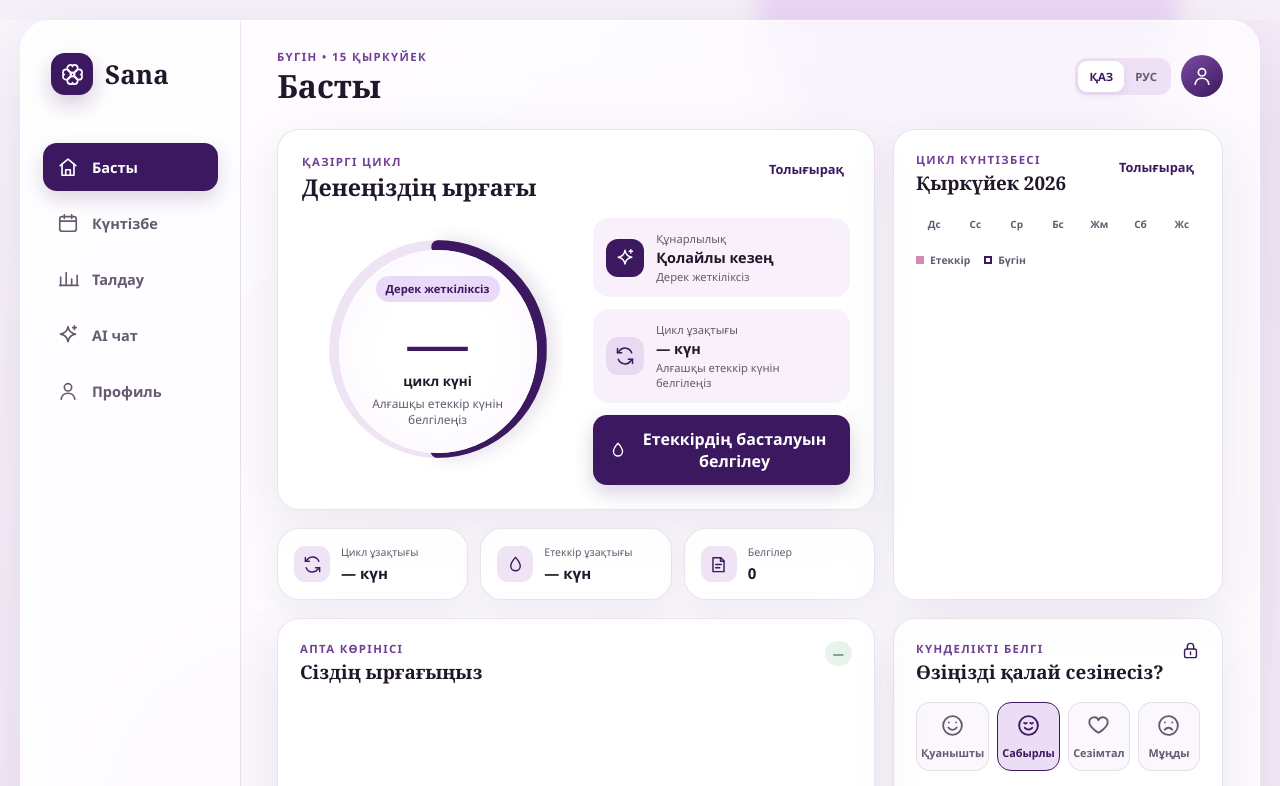
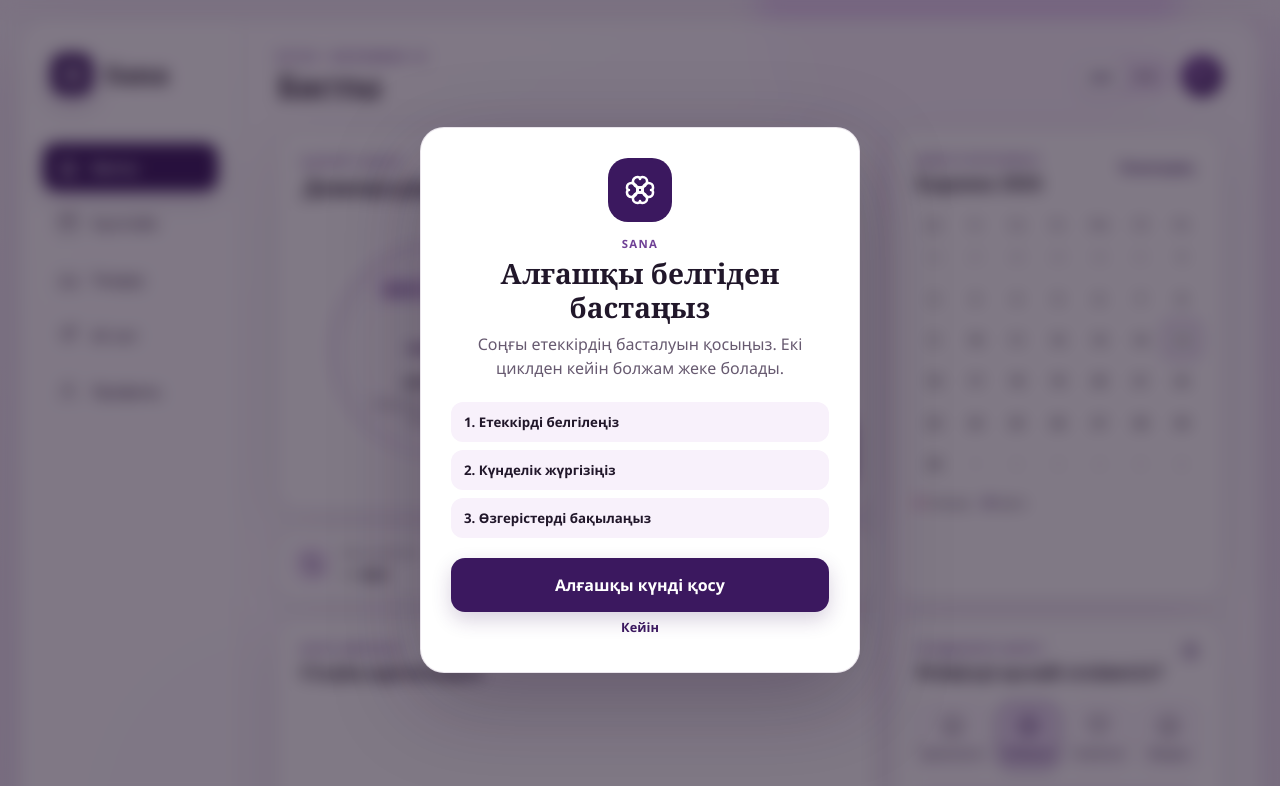
Before and after one commit to DiaaaP/health-tracker, a plain HTML site: page frontend/index.html in a window 1280 px wide. Shown: the top 786 px of the page. Drawn offline with Linux system fonts and the light colour scheme; no server answers.

Commit message:
Update index.html

```diff
--- a/frontend/index.html
+++ b/frontend/index.html
@@ -315,8 +315,7 @@
       <form id="cycleSettingsForm"><label for="preferredCycleLength" data-i18n="cycleLength">Длина цикла</label><input id="preferredCycleLength" type="number" min="21" max="45" required /><label for="preferredPeriodLength" data-i18n="periodLength">Длительность менструации</label><input id="preferredPeriodLength" type="number" min="1" max="10" required /><label for="reminderDays" data-i18n="reminderDays">Напомнить заранее, дней</label><input id="reminderDays" type="number" min="0" max="7" required /><p class="form-message" id="cycleSettingsMessage" role="status" aria-live="polite"></p><button class="primary-button full large" type="submit" data-i18n="saveSettings">Сохранить настройки</button></form>
     </section>
   </div>
-
-   <div class="modal-backdrop" id="pregnancyModal" hidden>
+     <div class="modal-backdrop" id="pregnancyModal" hidden>
     <section class="auth-modal pregnancy-modal" id="pregnancyView" role="dialog" aria-modal="true" aria-labelledby="pregnancyTitle">
       <button class="modal-close" id="closePregnancy" type="button" aria-label="Закрыть">×</button>
       <div class="pregnancy-page">
@@ -338,7 +337,6 @@
           <div class="preg-progress-bottom"><span data-i18n="estimatedDueDate">Предполагаемая дата родов</span><strong id="pregnancyDueDate">—</strong></div>
         </div>
 
-        <!-- НОВОЕ 1: размер малыша -->
         <div class="preg-card pregnancy-baby-card" id="pregnancyBaby" hidden>
           <div class="preg-baby-title">
             <div>
@@ -358,7 +356,6 @@
           </div>
         </div>
 
-        <!-- НОВОЕ 2: что происходит на этой неделе -->
         <div class="preg-card pregnancy-week-info" id="pregnancyWeekInfo" hidden>
           <span class="preg-baby-label" data-i18n="weekInfoLabel">ПО НЕДЕЛЯМ</span>
           <h3 id="weekInfoTitle">—</h3>
@@ -367,3 +364,12 @@
       </div>
     </section>
   </div>
+
+  <div class="modal-backdrop" id="onboardingModal" hidden>
+    <section class="auth-modal onboarding-modal" role="dialog" aria-modal="true" aria-labelledby="onboardingTitle"><span class="onboarding-icon"><svg class="ui-icon"><use href="#icon-brand"></use></svg></span><p class="eyebrow">Sana</p><h2 id="onboardingTitle" data-i18n="onboardingTitle">Начните с первой отметки</h2><p class="modal-description" data-i18n="onboardingText">Добавьте начало последней менструации. После двух циклов прогноз станет персональным.</p><div class="onboarding-steps"><span data-i18n="onboardingStep1">1. Отметьте период</span><span data-i18n="onboardingStep2">2. Ведите дневник</span><span data-i18n="onboardingStep3">3. Следите за динамикой</span></div><button class="primary-button full large" id="finishOnboarding" type="button" data-i18n="onboardingAction">Добавить первую дату</button><button class="text-button full" id="skipOnboarding" type="button" data-i18n="later">Позже</button></section>
+  </div>
+
+  <div class="toast" id="toast" role="status" aria-live="polite">Сақталды</div>
+  <script src="./app.js?v=25"></script>
+</body>
+</html>
```
